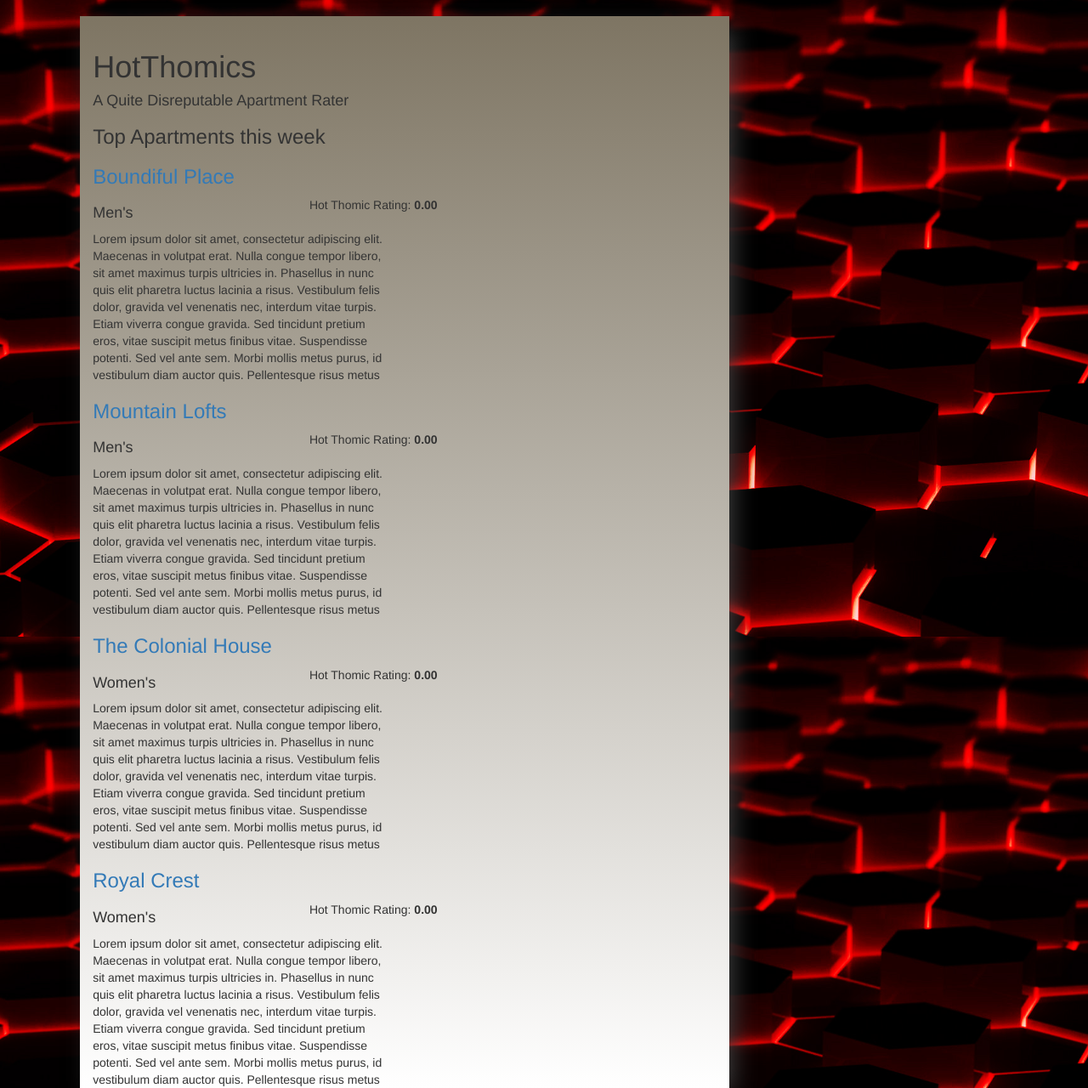
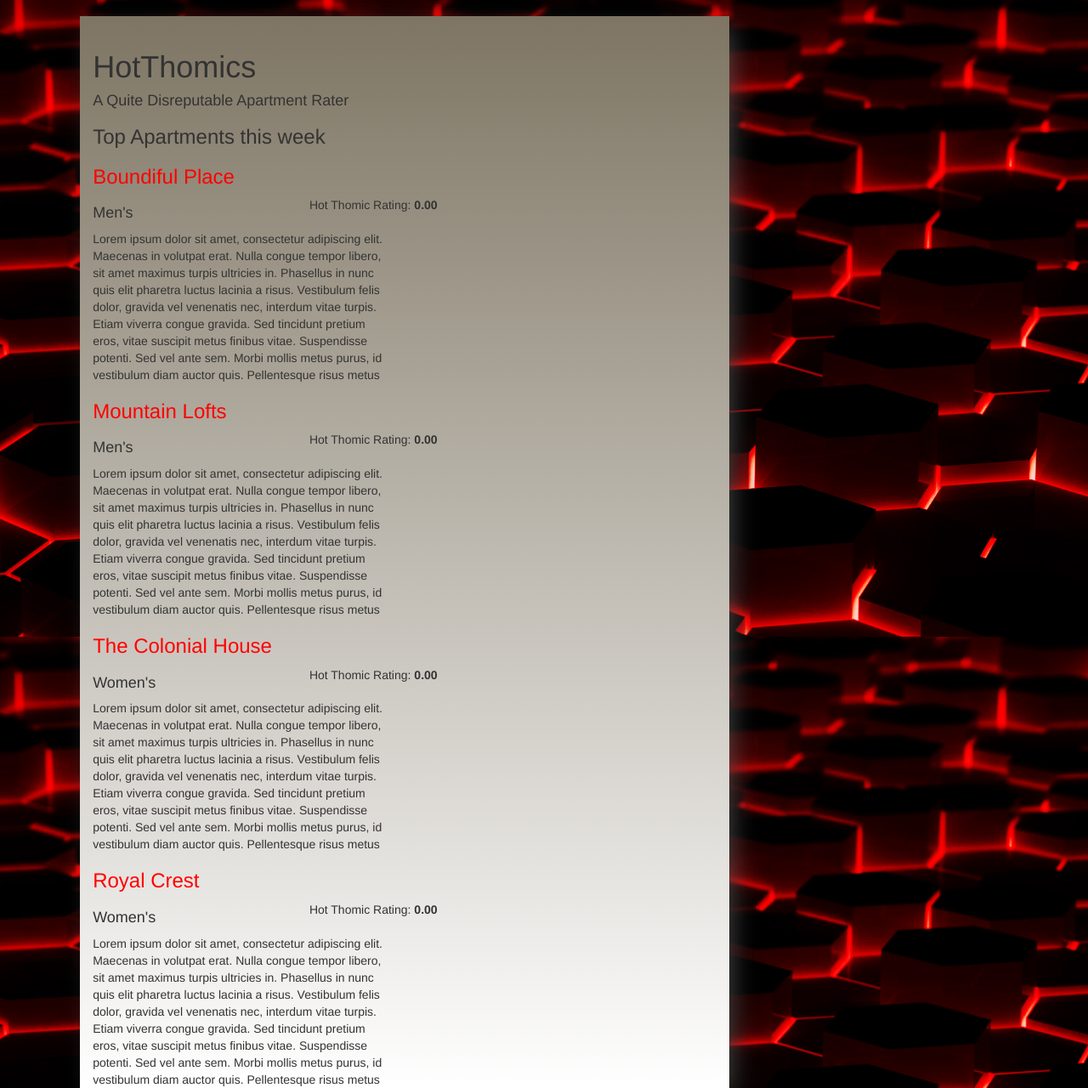
Before and after one commit to LuckyGinger/cs313_homepage, a PHP site: page /assignments/hotthomic/hotthomics.php in a window 1280 px wide. Shown: the part 51-1331 px from the top of the page at 85% size. Run offline with PHP 8.4, Linux system fonts and the light colour scheme; data comes from the database, SQL or seed files in the repository.

Commit message:
added red color to apt links

```diff
--- a/app/assignments/hotthomic/css/hot.css
+++ b/app/assignments/hotthomic/css/hot.css
@@ -8,3 +8,7 @@ body {
 .error {
     color: red;
 }
+
+.link {
+    color: red;
+}
--- a/app/assignments/hotthomic/hotthomics.php
+++ b/app/assignments/hotthomic/hotthomics.php
@@ -30,7 +30,7 @@
         <?php
             foreach ($db->query('SELECT id, name, description, gender_housing, average_rating, semester_price FROM complex ORDER BY average_rating DESC') as $row)
             {
-                echo "<h3><a  href='reviews.php?apt_id=" . $row['id'] . "'>" . $row['name'] . "</a></h3>";
+                echo "<h3><a  class='link' href='reviews.php?apt_id=" . $row['id'] . "'>" . $row['name'] . "</a></h3>";
 
                 echo "<div class='row'>";
                 if (!$row['gender_housing']) {
```
